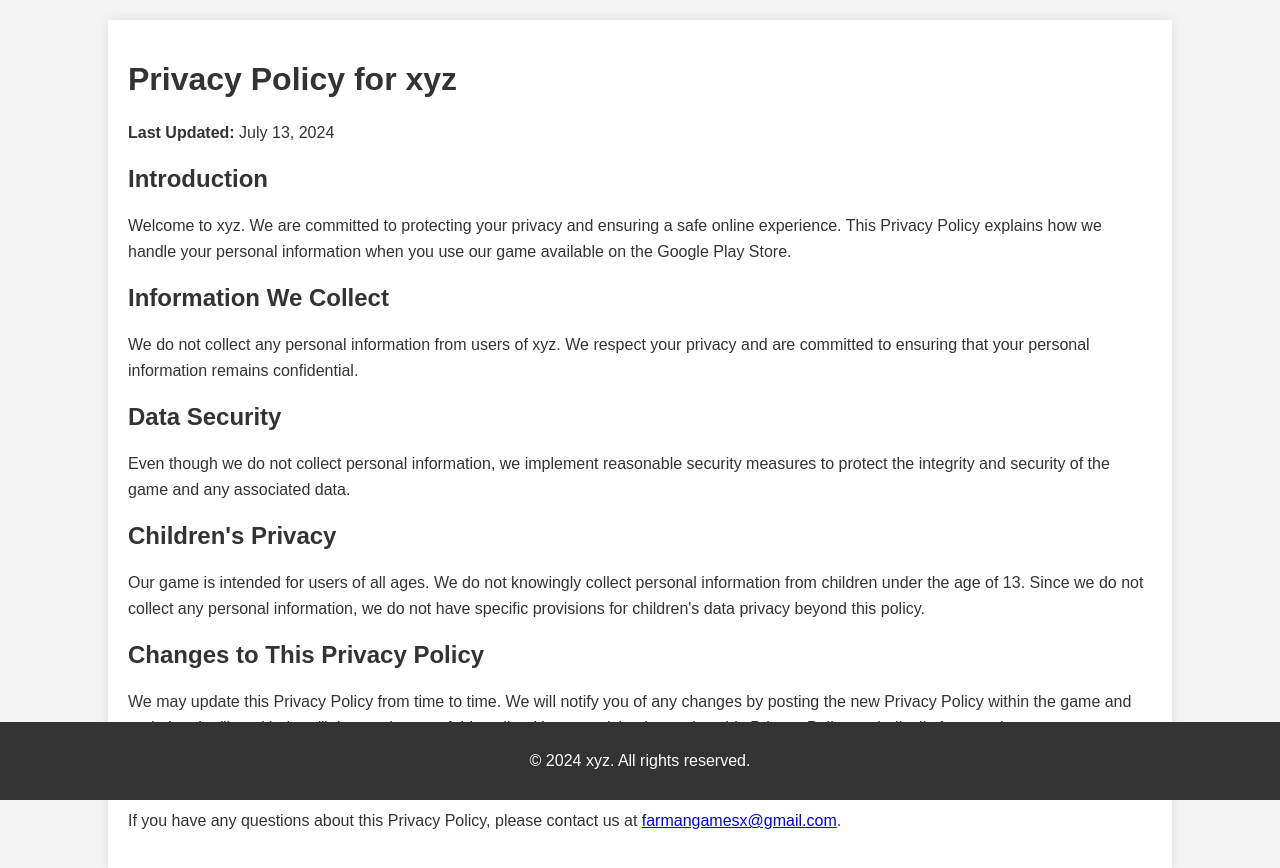
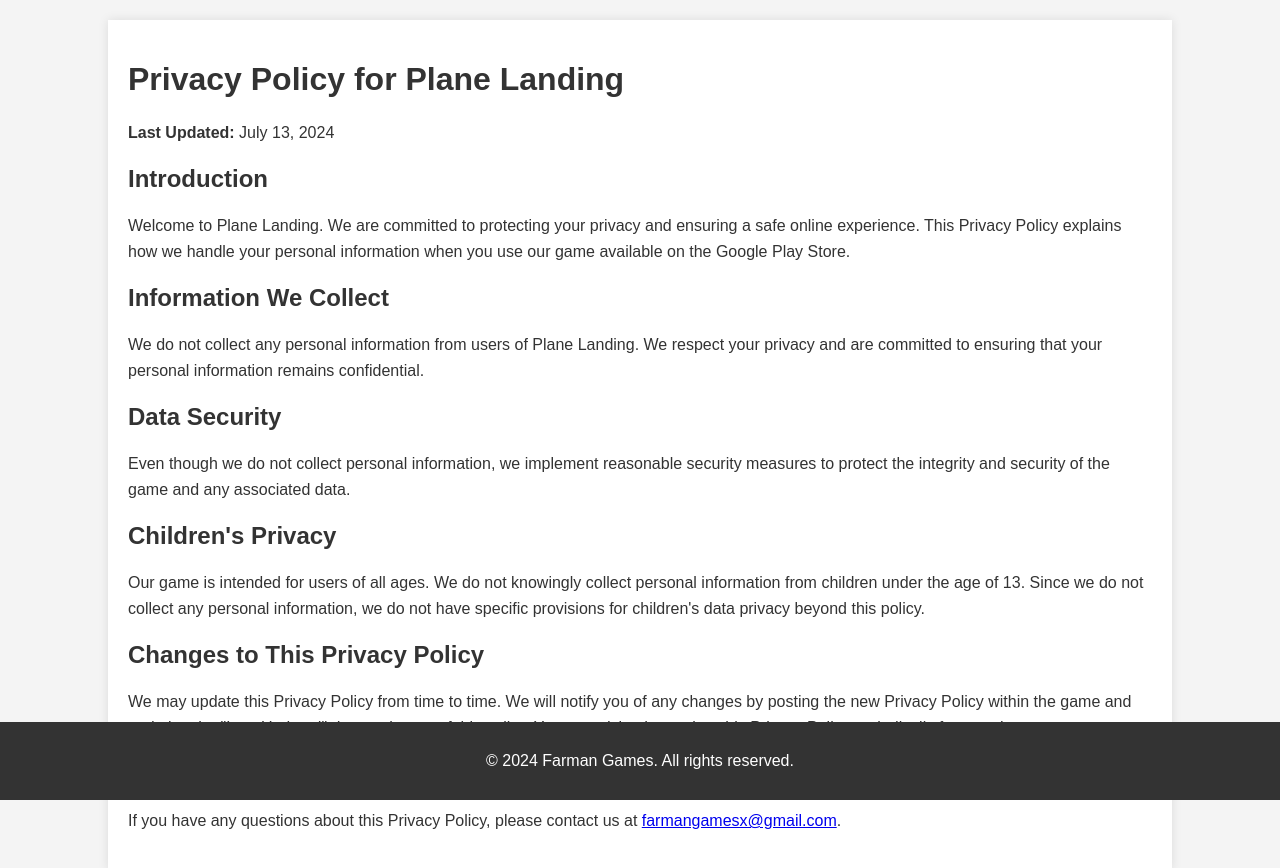
Before and after one commit to FarmanGames/Compony-Policy, a plain HTML site: page PrivacyPolicy.html in a window 1280 px wide. Drawn offline with Linux system fonts and the light colour scheme.

Commit message:
game name updated

```diff
--- a/PrivacyPolicy.html
+++ b/PrivacyPolicy.html
@@ -3,7 +3,7 @@
 <head>
     <meta charset="UTF-8">
     <meta name="viewport" content="width=device-width, initial-scale=1.0">
-    <title>Privacy Policy - xyz</title>
+    <title>Privacy Policy - Plane Landing</title>
     <style>
         body {
             font-family: Arial, sans-serif;
@@ -75,14 +75,14 @@
         </nav>
     </header> -->
     <div class="container">
-        <h1>Privacy Policy for xyz</h1>
+        <h1>Privacy Policy for Plane Landing</h1>
         <p><strong>Last Updated:</strong> July 13, 2024</p>
 
         <h2>Introduction</h2>
-        <p>Welcome to xyz. We are committed to protecting your privacy and ensuring a safe online experience. This Privacy Policy explains how we handle your personal information when you use our game available on the Google Play Store.</p>
+        <p>Welcome to Plane Landing. We are committed to protecting your privacy and ensuring a safe online experience. This Privacy Policy explains how we handle your personal information when you use our game available on the Google Play Store.</p>
 
         <h2>Information We Collect</h2>
-        <p>We do not collect any personal information from users of xyz. We respect your privacy and are committed to ensuring that your personal information remains confidential.</p>
+        <p>We do not collect any personal information from users of Plane Landing. We respect your privacy and are committed to ensuring that your personal information remains confidential.</p>
 
         <h2>Data Security</h2>
         <p>Even though we do not collect personal information, we implement reasonable security measures to protect the integrity and security of the game and any associated data.</p>
@@ -97,7 +97,7 @@
         <p>If you have any questions about this Privacy Policy, please contact us at <a href="mailto:farmangamesx@gmail.com">farmangamesx@gmail.com</a>.</p>
     </div>
     <footer>
-        <p>&copy; 2024 xyz. All rights reserved.</p>
+        <p>&copy; 2024 Farman Games. All rights reserved.</p>
     </footer>
 </body>
 </html>
```
